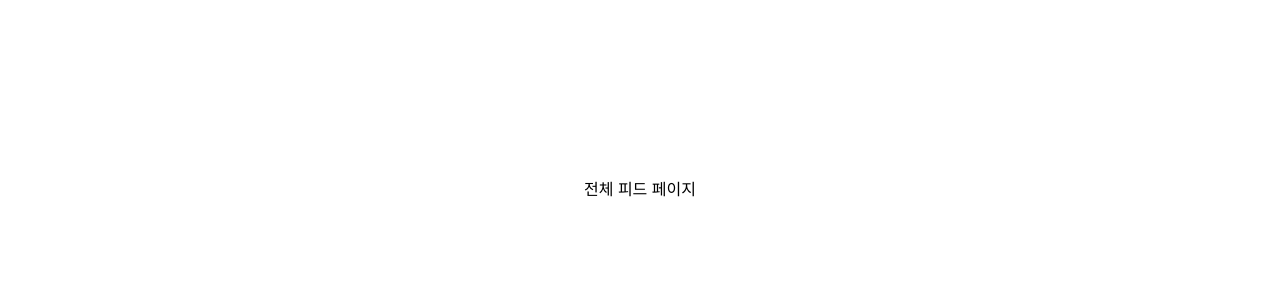
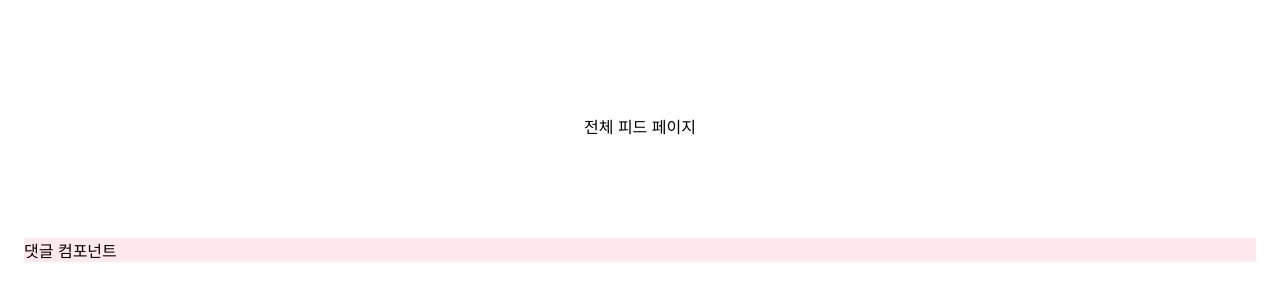
Before and after one commit to final-project-temporaryName/finalProject-FE, a Next.js app: page / in a window 1280 px wide. Shown: the part 212-512 px from the top of the page. Built offline with nearby package versions, Linux system fonts and the light colour scheme.

Commit message:
feat: 댓글 컴포넌트 타입 선언

```diff
--- a/src/app/(unauth)/_components/Main.tsx
+++ b/src/app/(unauth)/_components/Main.tsx
@@ -1,7 +1,12 @@
+import Comment from '@/components/Comment/Comment';
+
 function Main() {
   return (
     // 현재는 테스트 페이지
-    <main className="flex min-h-screen flex-col items-center justify-center gap-100 p-24">전체 피드 페이지</main>
+    <main className="flex min-h-screen flex-col items-center justify-center gap-100 p-24">
+      전체 피드 페이지
+      <Comment likeCount={1100} commentCount={0} artworkStatus="FREE" />
+    </main>
   );
 }
 
--- /dev/null
+++ b/src/components/Comment/Comment.tsx
@@ -0,0 +1,13 @@
+'use client';
+
+interface CommentProps {
+  likeCount: number;
+  commentCount: number;
+  artworkStatus: 'PUBLIC' | 'SELLING' | 'FREE';
+}
+
+function Comment({ likeCount, commentCount, artworkStatus }: CommentProps) {
+  return <div className="w-full min-w-400 bg-primary-1">댓글 컴포넌트</div>;
+}
+
+export default Comment;
```
